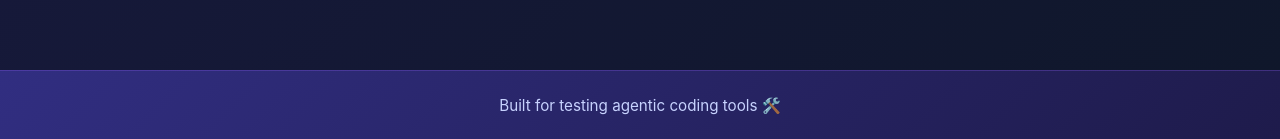
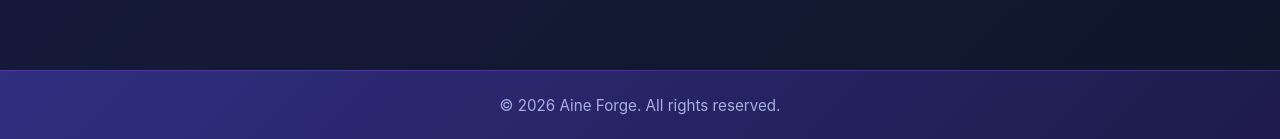
Before and after one commit to mulhernr/aine-forge-core, a React (Vite) app: page /aine-forge-tester/getting-started in a window 1280 px wide. Shown: the part 1661-1800 px from the top of the page. Built offline with nearby package versions, Linux system fonts and the light colour scheme.

Commit message:
Add Footer component with copyright line and tests

```diff
--- a/src/App.tsx
+++ b/src/App.tsx
@@ -2,6 +2,7 @@
 // This is the second comment
 import { BrowserRouter as Router, Routes, Route } from 'react-router-dom'
 import Navbar from './components/Navbar'
+import Footer from './components/Footer'
 import Home from './pages/Home'
 import Dashboard from './pages/Dashboard'
 import GettingStarted from './pages/GettingStarted'
@@ -19,9 +20,7 @@ function App() {
           <Route path="/getting-started" element={<GettingStarted />} />
         </Routes>
 
-        <footer className="footer">
-          <p>Built for testing agentic coding tools 🛠️</p>
-        </footer>
+        <Footer />
       </div>
     </Router>
   )
--- /dev/null
+++ b/src/components/Footer.css
@@ -0,0 +1,14 @@
+.footer {
+  background-color: #1a1a1a;
+  color: #ffffff;
+  padding: 2rem 1rem;
+  text-align: center;
+  border-top: 1px solid #333333;
+  margin-top: auto;
+}
+
+.footer-copyright {
+  margin: 0;
+  font-size: 0.875rem;
+  opacity: 0.8;
+}
--- /dev/null
+++ b/src/components/Footer.tsx
@@ -0,0 +1,13 @@
+import './Footer.css'
+
+function Footer() {
+  const currentYear = new Date().getFullYear()
+
+  return (
+    <footer className="footer">
+      <p className="footer-copyright">&copy; {currentYear} Aine Forge. All rights reserved.</p>
+    </footer>
+  )
+}
+
+export default Footer
```
Also changed, not shown: 1 other file (tests, documents, lock files or other folders).
